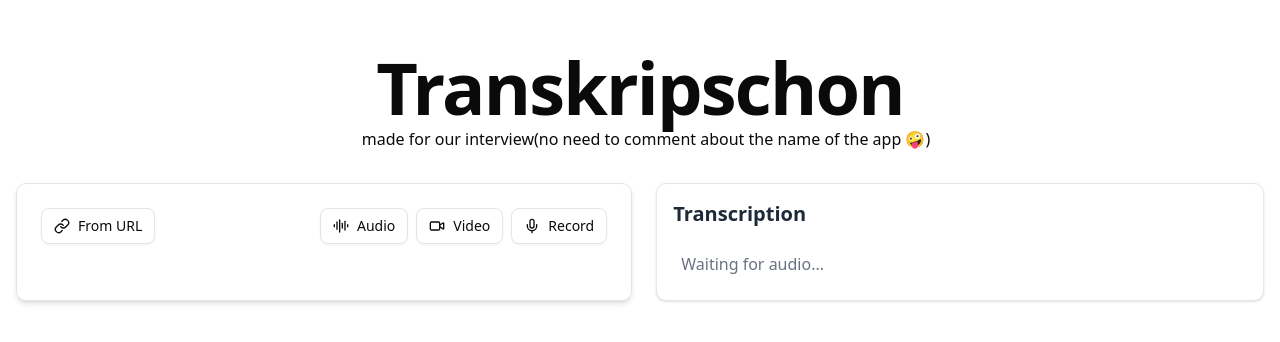
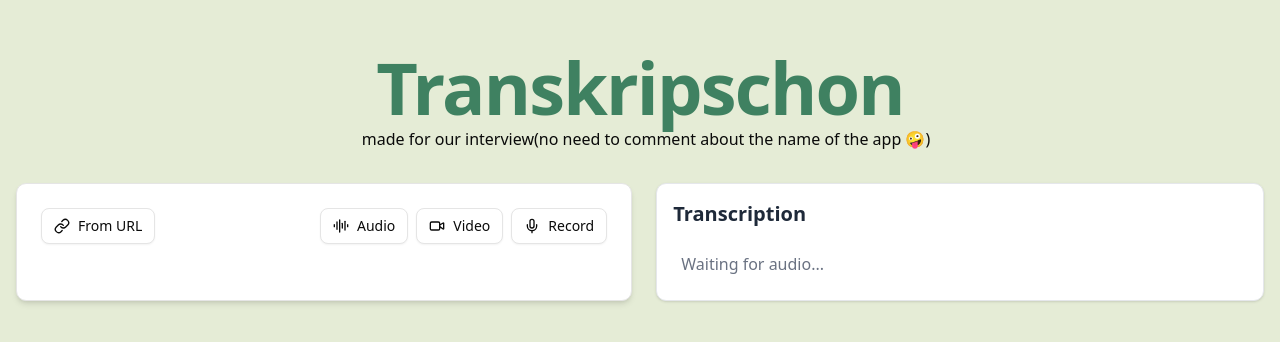
Before and after one commit to tookie92/transckripschon, a Next.js app: page / in a window 1280 px wide. Shown: the part 224-566 px from the top of the page. Built offline with nearby package versions, Linux system fonts and the light colour scheme.

Commit message:
goig to add sidebar

```diff
--- a/app/globals.css
+++ b/app/globals.css
@@ -4,6 +4,9 @@
 @custom-variant dark (&:is(.dark *));
 
 @theme inline {
+  --color-myBackground: #e5ecd6;
+  --color-myGreen: #5dc696;
+  --color-myGreen-500: #3f8161;
   --color-background: var(--background);
   --color-foreground: var(--foreground);
   --font-sans: var(--font-geist-sans);
--- a/app/layout.tsx
+++ b/app/layout.tsx
@@ -26,7 +26,7 @@ export default function RootLayout({
   return (
     <html lang="en">
       <body
-        className={`${geistSans.variable} ${geistMono.variable} antialiased`}
+        className={`${geistSans.variable} ${geistMono.variable} antialiased bg-myBackground`}
       >
         <Providers>{children}</Providers>
       </body>
--- a/app/page.tsx
+++ b/app/page.tsx
@@ -1,9 +1,7 @@
 'use client'
 
 import Transcript from '@/components/transcript'
-import AudioManager from '@/components/MediaManager'
 import { useTranscriber } from '@/hooks/useTranscriber'
-import { Progress } from '@/components/ui/progress'
 import MediaManager from '@/components/MediaManager'
 
 export default function Home() {
@@ -14,26 +12,11 @@ export default function Home() {
       <div className='container max-w-7xl px-4'>
 
         <div className='flex flex-col items-center justify-center w-full '>
-          <h1 className='text-5xl font-extrabold tracking-tight sm:text-7xl'>
+          <h1 className='text-5xl font-extrabold tracking-tight sm:text-7xl text-myGreen-500'>
             Transkripschon
           </h1>
           <p className='mt-1 ml-3'>made for our interview(no need to comment about the name of the app 🤪)</p>
-          {/* <div className='flex-col w-1/3 mt-6'>
-            <div className='flex items-center justify-between text-sm font-medium'>
-                <span>
-                  {transcriber.modelLoadingProgress === 0 && `Model not loaded`}
-                  {transcriber.isModelLoading && `Loading model`}
-                  {transcriber.modelLoadingProgress === 100 && `Model ready`}
-                </span>
-                <span>{transcriber.modelLoadingProgress.toFixed()}%</span>
-              </div>
 
-              <Progress
-                className='mt-1 w-full rounded-lg'
-                value={transcriber.modelLoadingProgress}
-                max={1}
-              />
-          </div> */}
         </div>
         <div className='mt-8 flex flex-col gap-6 sm:flex-row'>
           <MediaManager transcriber={transcriber} />
--- a/components/MediaManager.tsx
+++ b/components/MediaManager.tsx
@@ -194,7 +194,7 @@ export default function MediaManager({
   }, [downloadMediaFromUrl, url])
 
   return (
-    <section className='w-full max-w-2xl rounded-lg border p-6 shadow-md'>
+    <section className='w-full max-w-2xl rounded-lg border bg-white p-6 shadow-md'>
       <div className='flex h-full flex-col items-start gap-6'>
         <div className='flex w-full items-center justify-between'>
           <UrlDialog onUrlChange={onUrlChange} />
```
